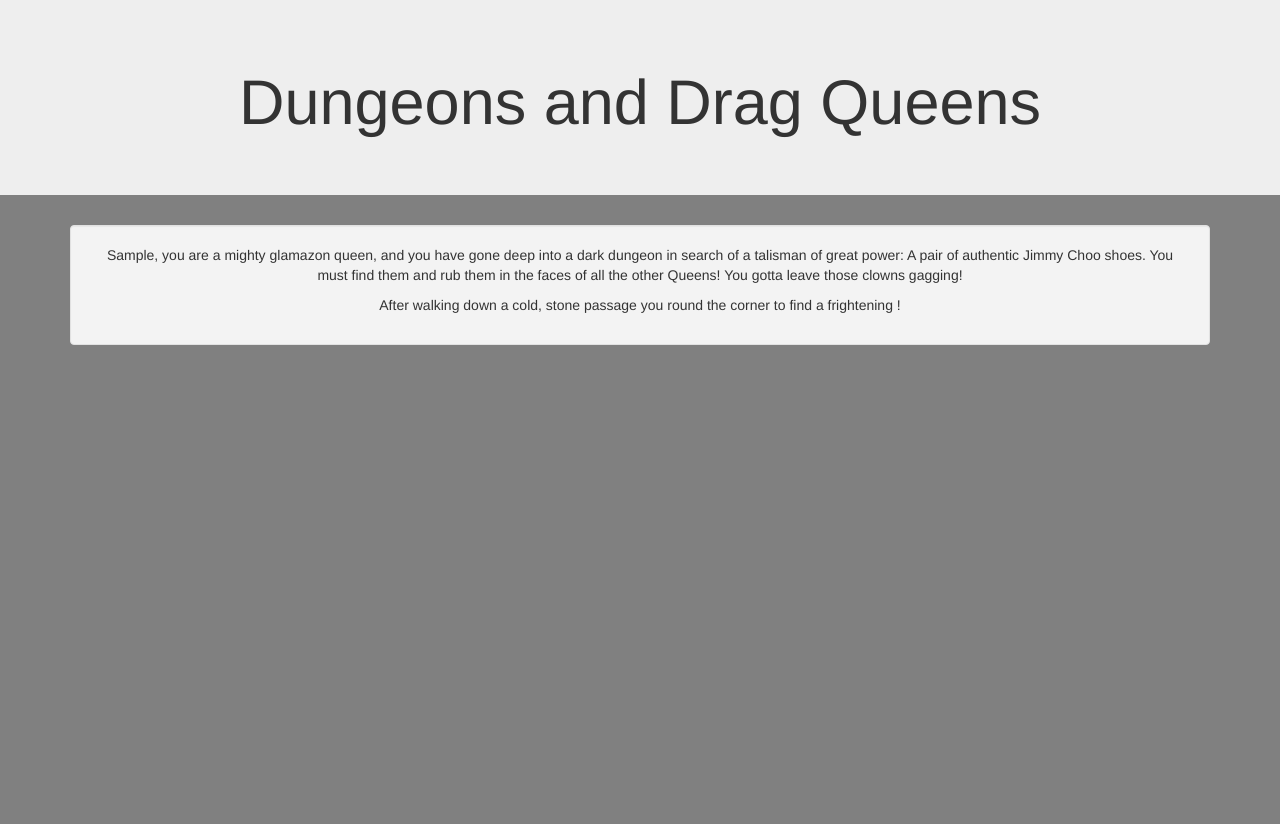
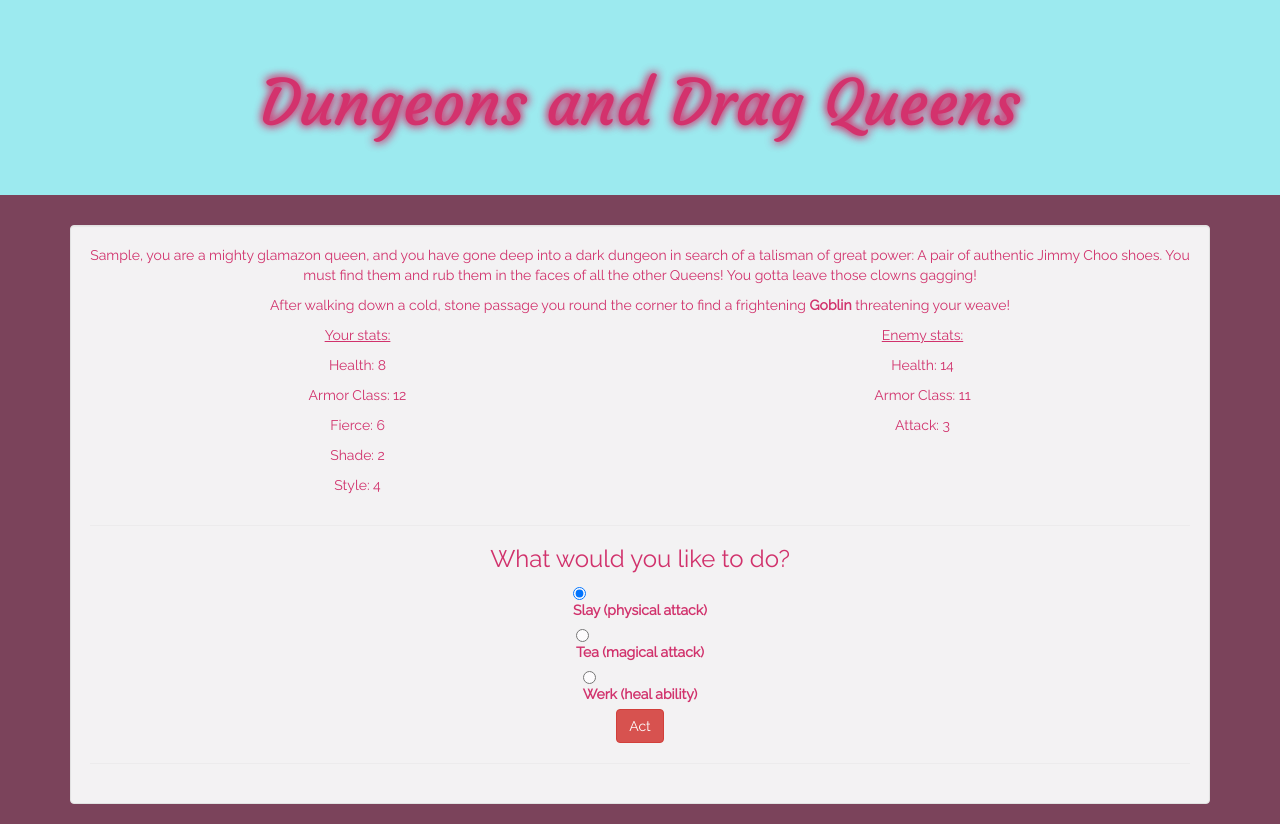
Before and after one commit to eyesicedover/DnDrag, a website built with webpack: page src/index.html in a window 1280 px wide. Both pictures are taken after typing "Sample" into the empty fields and a click on the button "Get Slayin'!". Before the commit the page ends 800 px from the top, so only its background shows below. Built offline with nearby package versions, Linux system fonts and the light colour scheme.

Commit message:
in middle of adding ui

```diff
--- a/js/Enemy.js
+++ b/js/Enemy.js
@@ -1,7 +1,6 @@
 export class Enemy {
   constructor() {
     this.name = "";
-    this.type = "";
     this.hp = 0;
     this.ac = 0;
     this.xp = 0;
--- a/src/index.html
+++ b/src/index.html
@@ -3,6 +3,7 @@
   <head>
     <script src="https://ajax.googleapis.com/ajax/libs/jquery/1.12.0/jquery.min.js"></script>
     <link rel='stylesheet' href='https://maxcdn.bootstrapcdn.com/bootstrap/3.3.7/css/bootstrap.min.css'>
+    <link href="https://fonts.googleapis.com/css?family=Courgette|Raleway" rel="stylesheet">
     <meta charset="utf-8">
     <title>Dungeons And Drag</title>
   </head>
@@ -44,7 +45,46 @@
       <div class="well game">
         <p><span class="insertNameHere"></span>, you are a mighty <span class="insertTypeHere"></span> queen, and you have gone deep into a dark dungeon in search of a talisman of great power: A pair of authentic Jimmy Choo shoes. You must find them and rub them in the faces of all the other Queens! You gotta leave those clowns gagging!</p>
 
-        <p>After walking down a cold, stone passage you round the corner to find a frightening <span class="insertEnemyHere"></span>!</p>
+        <p>After walking down a cold, stone passage you round the corner to find a frightening <b><span class="insertEnemyHere"></span></b> threatening your weave!</p>
+
+        <div class="row">
+          <div class="col-sm-6">
+            <p><u>Your stats:</u></p>
+            <p id="health"></p>
+            <p id="armor"></p>
+            <p id="fierce"></p>
+            <p id="shade"></p>
+            <p id="style"></p>
+          </div>
+          <div class="col-sm-6">
+            <p><u>Enemy stats:</u></p>
+            <p id="enemyHealth"></p>
+            <p id="enemyArmor"></p>
+            <p id="enemyAttack"></p>
+          </div>
+
+        </div>
+        <hr>
+        <h3>What would you like to do?</h3>
+        <form class="act form-group" action="index.html">
+          <label>
+            <input class="radio" type="radio" name="action" value="slay" checked>
+            Slay (physical attack)
+          </label>
+          <br>
+          <label>
+            <input class="radio" type="radio" name="action" value="tea">
+            Tea (magical attack)
+          </label>
+          <br>
+          <label>
+            <input class="radio" type="radio" name="action" value="werk">
+            Werk (heal ability)
+          </label>
+          <br>
+          <button class="btn btn-danger" type="submit" name="act">Act</button>
+        </form>
+      <hr>
       </div>
     </div>
   </body>
--- a/src/main.js
+++ b/src/main.js
@@ -4,8 +4,21 @@ import { Battle} from './../js/battle';
 import { Enemy } from './../js/enemy';
 import './styles.css';
 
+
+function updateBattle(newCharacter, newEnemy) {
+  $("#health").text("Health: " + newCharacter.hp);
+  $("#armor").text("Armor Class: " + newCharacter.ac);
+  $("#fierce").text("Fierce: " + newCharacter.fierce);
+  $("#shade").text("Shade: " + newCharacter.shade);
+  $("#style").text("Style: " + newCharacter.style);
+  $("#enemyHealth").text("Health: " + newEnemy.hp);
+  $("#enemyArmor").text("Armor Class: " + newEnemy.ac);
+  $("#enemyAttack").text("Attack: " + newEnemy.attack);
+}
+
 $(document).ready(function() {
   let newCharacter = new Character();
+  let newEnemy = new Enemy();
 
   $("button#toggleClass").click(function() {
     $(".classDescriptions").toggle();
@@ -24,11 +37,31 @@ $(document).ready(function() {
     } else {
       newCharacter.createHeather();
     }
+    newEnemy = newEnemy.determineEnemy(newCharacter.lvl);
     $(".insertNameHere").text(newCharacter.name);
     $(".insertTypeHere").text(newCharacter.type);
+    $(".insertEnemyHere").text(newEnemy.name);
+    updateBattle(newCharacter, newEnemy);
     $(".creation").fadeOut();
     $(".game").fadeIn(3000);
   });
 
+  $("form.act").submit(function(event){
+    event.preventDefault();
+    let action = $("input:radio[name=action]:checked").val();
+    newCharacter.action = action;
+    let newBattle = new Battle(newCharacter, newEnemy);
+    newBattle.battle();
+    newBattle.player = newCharacter;
+    newBattle.enemy = newEnemy;
+    updateBattle(newCharacter, newEnemy);
+    let winnerText = newBattle.determineWinner();
+    // if (winnerText == "Honey, you SLAYED your enemy!") {
+    // } else if (winnerText == "You lost.... sashay away.") {
+    //
+    // }
+  });
+
+
 
 });
--- a/src/styles.css
+++ b/src/styles.css
@@ -1,6 +1,18 @@
 body {
   background-color: grey;
+  color: #D3326D;
+  background-color: #7B435B;
+  font-family: 'Raleway', sans-serif;
 }
+
+.jumbotron {
+  background-color: #9CEAEF;
+  font-family: 'Courgette', cursive;
+}
+h1 {
+  text-shadow: 0 0 10px #D3326D, 0 0 10px #D3326D;
+}
+
 .classDescriptions, .game {
   display: none;
 }
```
